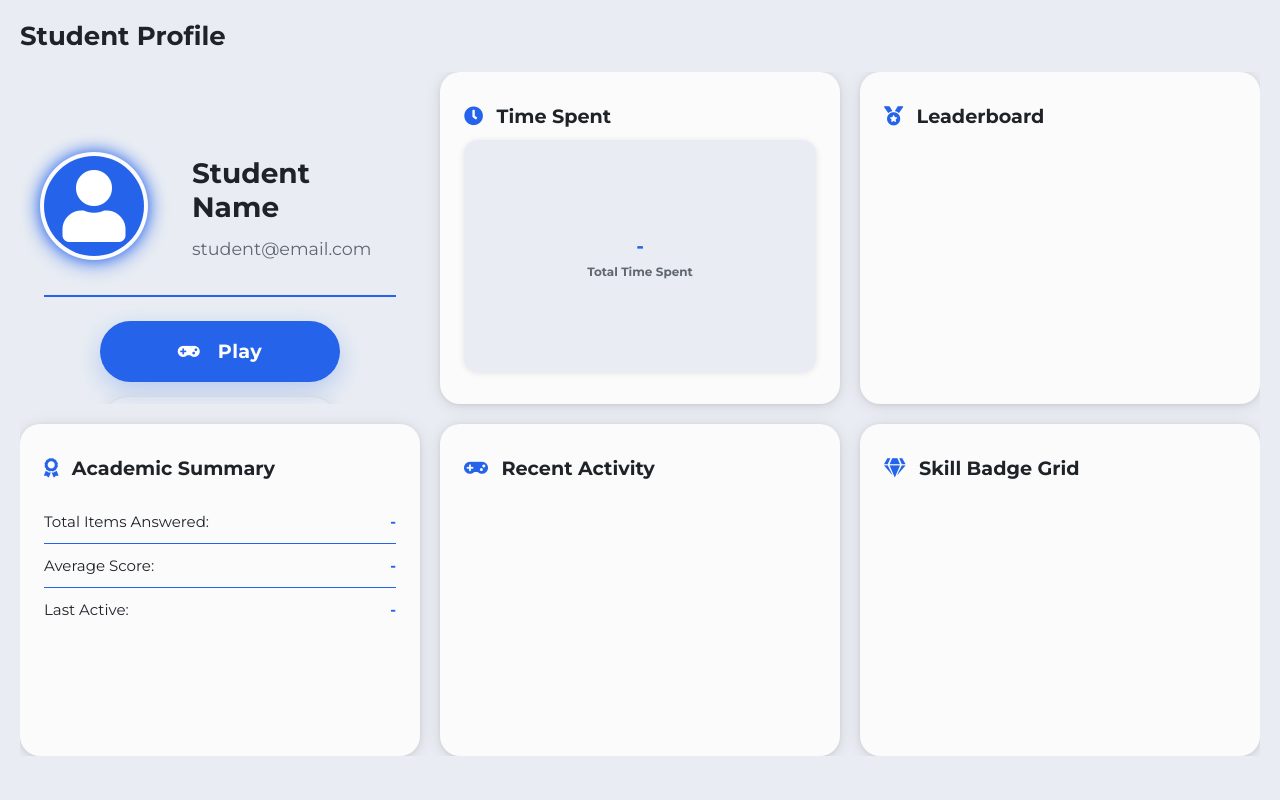
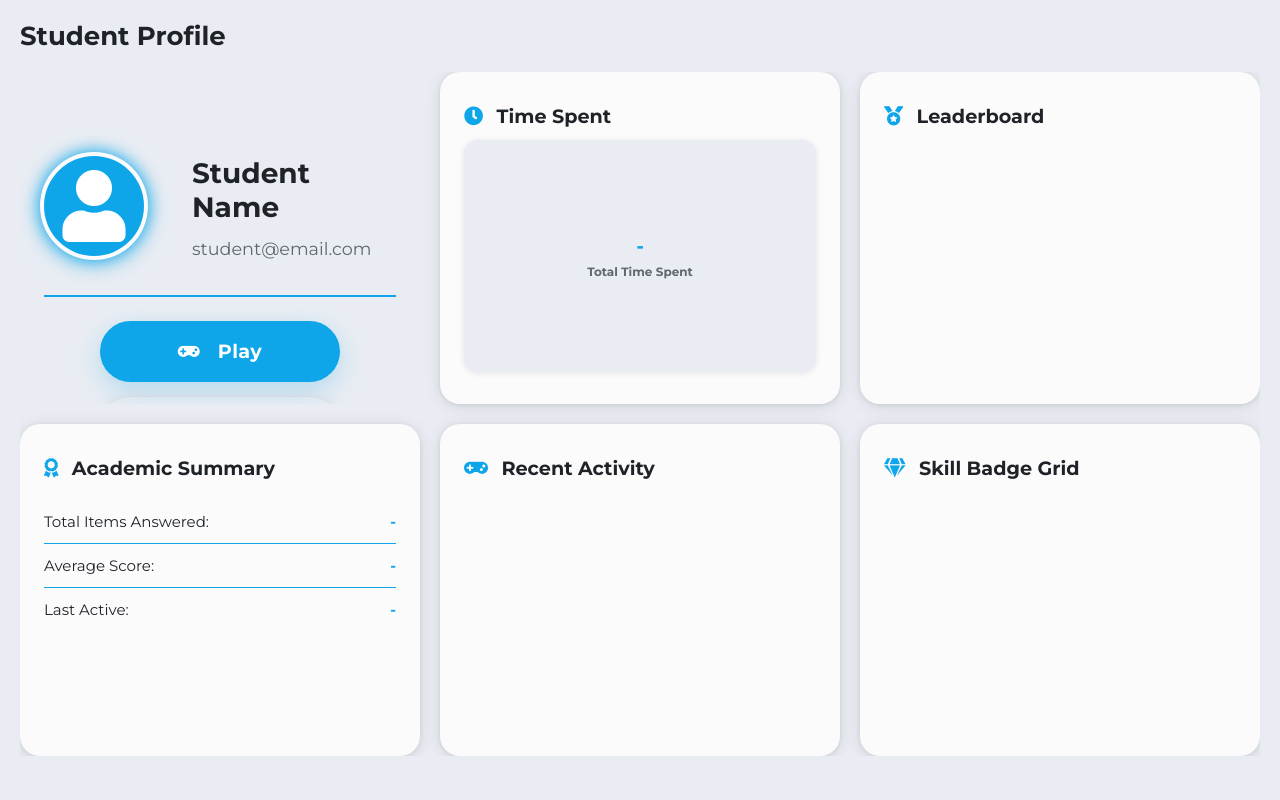
Before and after one commit to vkilzold/E-Learning, a Flask app: page /dashboard in a window 1280 px wide. Run offline with Flask 3, Linux system fonts and the light colour scheme; some libraries are stand-ins or nearby versions.

Commit message:
edit accent color in dashboard and centered the title in title page

```diff
--- a/static/css/dashboard.css
+++ b/static/css/dashboard.css
@@ -10,11 +10,11 @@
   --text-muted: #606770; /* gentler muted text */
   --highlight: #fbfbfc; /* headings/icons */
   --accent: #d6d9e0; /* softer borders/accents */
-  --avatar-bg: #2563eb; /* blue avatar background */
-  --icon-blue: #2563eb; /* blue icon color */
-  --primary-blue: #2563eb; /* primary blue for main actions */
-  --light-blue: #3b82f6; /* lighter blue for accents */
-  --blue-accent: #1e40af; /* darker blue for highlights */
+  --avatar-bg: #0ea5e9; /* cyan-blue avatar background */
+  --icon-blue: #0ea5e9; /* cyan-blue icon color */
+  --primary-blue: #0ea5e9; /* primary cyan-blue for main actions */
+  --light-blue: #38bdf8; /* lighter cyan-blue for accents */
+  --blue-accent: #0284c7; /* deeper cyan-blue for highlights */
 }
 
 :root[data-theme="dark"] {
@@ -25,11 +25,11 @@
   --text-muted: #606770;
   --highlight: #1f2328;
   --accent: #d6d9e0;
-  --avatar-bg: #2563eb;
-  --icon-blue: #2563eb;
-  --primary-blue: #2563eb;
-  --light-blue: #3b82f6;
-  --blue-accent: #1e40af;
+  --avatar-bg: #0ea5e9;
+  --icon-blue: #0ea5e9;
+  --primary-blue: #0ea5e9;
+  --light-blue: #38bdf8;
+  --blue-accent: #0284c7;
 }
 
 /* =====================
@@ -305,7 +305,7 @@ input, textarea {
   background: var(--primary-blue);
   color: #fff !important;
   border-radius: 9999px;
-  box-shadow: 0 8px 24px rgba(37, 99, 235, 0.25);
+  box-shadow: 0 8px 24px rgba(14, 165, 233, 0.25);
   font-weight: 700;
   letter-spacing: 0.02em;
   min-width: 240px;
@@ -314,7 +314,7 @@ input, textarea {
 .play-btn-primary:hover {
   background: var(--blue-accent);
   color: #fff !important;
-  box-shadow: 0 10px 28px rgba(37, 99, 235, 0.35);
+  box-shadow: 0 10px 28px rgba(14, 165, 233, 0.35);
 }
 
 @media (max-width: 600px) {
@@ -342,7 +342,7 @@ input, textarea {
   background: var(--light-blue);
   color: #ffffff !important;
   border: 2px solid var(--blue-accent) !important;
-  box-shadow: 0 8px 24px rgba(37, 99, 235, 0.20);
+  box-shadow: 0 8px 24px rgba(14, 165, 233, 0.20);
 }
 
 /* Lighter logout look */
@@ -381,7 +381,7 @@ input, textarea {
   display: flex;
   align-items: center;
   justify-content: center;
-  box-shadow: 0 0 0 4px var(--card-bg), 0 4px 24px rgba(37, 99, 235, 0.30);
+  box-shadow: 0 0 0 4px var(--card-bg), 0 4px 24px rgba(14, 165, 233, 0.30);
   filter: drop-shadow(0 0 8px var(--primary-blue));
 }
 .avatar.large i {
```
Also changed, not shown: templates/title.html (+5 -11 lines).
